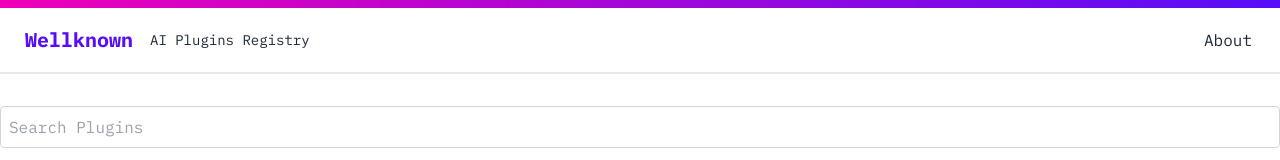
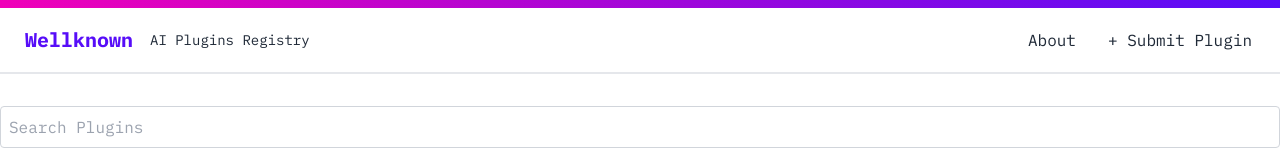
Before and after one commit to cfortuner/wellknown, a Next.js app: page / in a window 1280 px wide. Shown: the top 160 px of the page. Built offline with nearby package versions, Linux system fonts and the light colour scheme.

Commit message:
add link to submit plugin

```diff
--- a/src/components/Header.tsx
+++ b/src/components/Header.tsx
@@ -18,18 +18,21 @@ const Header = () => {
         <div className="flex-none">
           <ul className="daisy-menu daisy-menu-horizontal px-1 ">
             <li>
-              <Link href="/about" className="daisy-link no-underline">
+              <Link
+                href="/about"
+                className="daisy-btn-link daisy-link no-underline"
+              >
                 About
               </Link>
             </li>
-            {/* <li>
-                <Link
-                  href="/submit"
-                  className="daisy-link whitespace-nowrap no-underline"
-                >
-                  Submit Plugin
-                </Link>
-              </li> */}
+            <li>
+              <Link
+                href="https://github.com/cfortuner/wellknown/tree/main/SUBMIT_PLUGIN.md"
+                className="daisy-btn-link daisy-link whitespace-nowrap no-underline"
+              >
+                + Submit Plugin
+              </Link>
+            </li>
           </ul>
         </div>
       </div>
--- a/src/pages/index.tsx
+++ b/src/pages/index.tsx
@@ -13,16 +13,7 @@ import PluginCard from "~/components/PluginCard";
 const fetcher = (url: string) => fetch(url).then((r) => r.json());
 
 const Home: NextPageWithLayout = () => {
-  // todo:
-  // - query db for plugins
-  // - add plugin form
-  // - add plugin to db
-
   const { data, isLoading } = useSWR("/api/plugins", fetcher);
-
-  /* tailwind css for a responsive tailwind grid*/
-  const grid = `container grid grid-cols-1 sm:grid-cols-2 md:grid-cols-3 lg:grid-cols-4 xl:grid-cols-5 gap-4`;
-  const gridItem = `bg-white rounded-lg p-4 border hover:border-primary`;
 
   return (
     <>
@@ -37,9 +28,14 @@ const Home: NextPageWithLayout = () => {
       {isLoading || !data.plugins ? (
         <div>Loading...</div>
       ) : (
-        <div className={grid}>
+        <div
+          className={`container grid grid-cols-1 gap-4 sm:grid-cols-2 md:grid-cols-3 lg:grid-cols-4 xl:grid-cols-5`}
+        >
           {data.plugins?.map((plugin: any) => (
-            <div key={plugin.name} className={gridItem}>
+            <div
+              key={plugin.name}
+              className={`rounded-lg border bg-white p-4 hover:border-primary`}
+            >
               <Link href={`/plugin/${plugin.name}`}>
                 <PluginCard plugin={plugin} />
               </Link>
```
Also changed, not shown: 1 other file (tests, documents, lock files or other folders).
